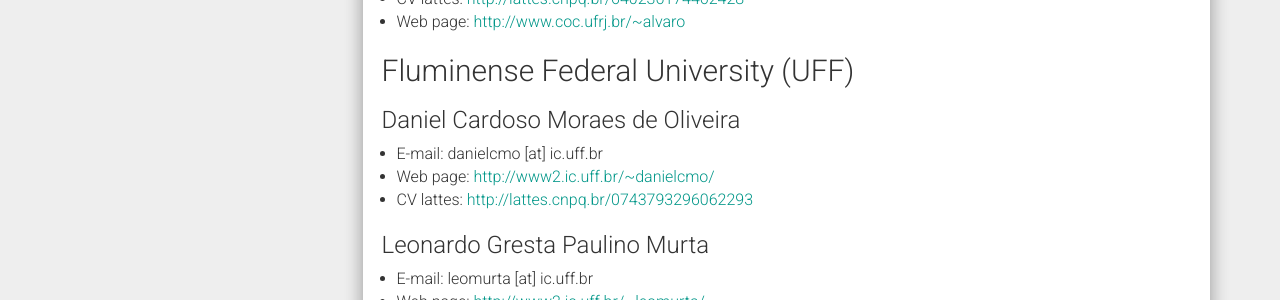
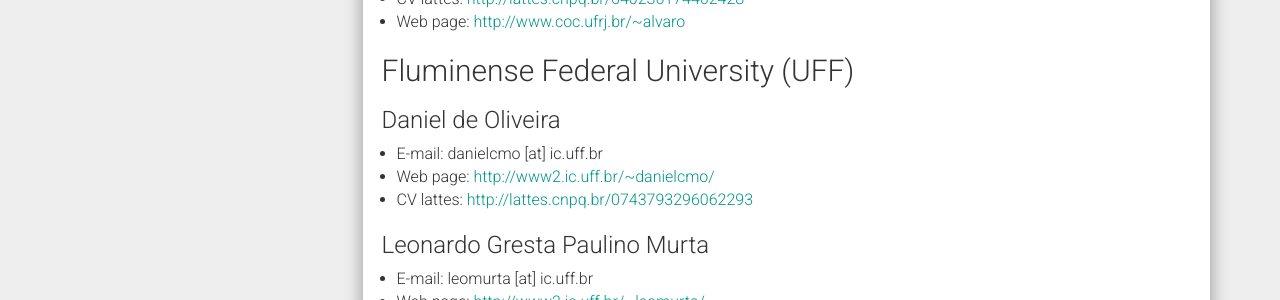
Before and after one commit to hpcdb/hpcdb.github.io, a Jekyll site: the page built from team.md, in a window 1280 px wide. Shown: the part 611-911 px from the top of the page. Built offline with Jekyll 4.4.1, drawn with Linux system fonts in a browser that asks for light colours; nearby versions of some CDN libraries.

Commit message:
nome do daniel

```diff
--- a/team.md
+++ b/team.md
@@ -26,7 +26,7 @@
 
 ## Fluminense Federal University (UFF)
 
-### Daniel Cardoso Moraes de Oliveira
+### Daniel de Oliveira
 
 * E-mail: danielcmo [at] ic.uff.br
 * Web page: [http://www2.ic.uff.br/~danielcmo/](http://www2.ic.uff.br/~danielcmo/)
```
